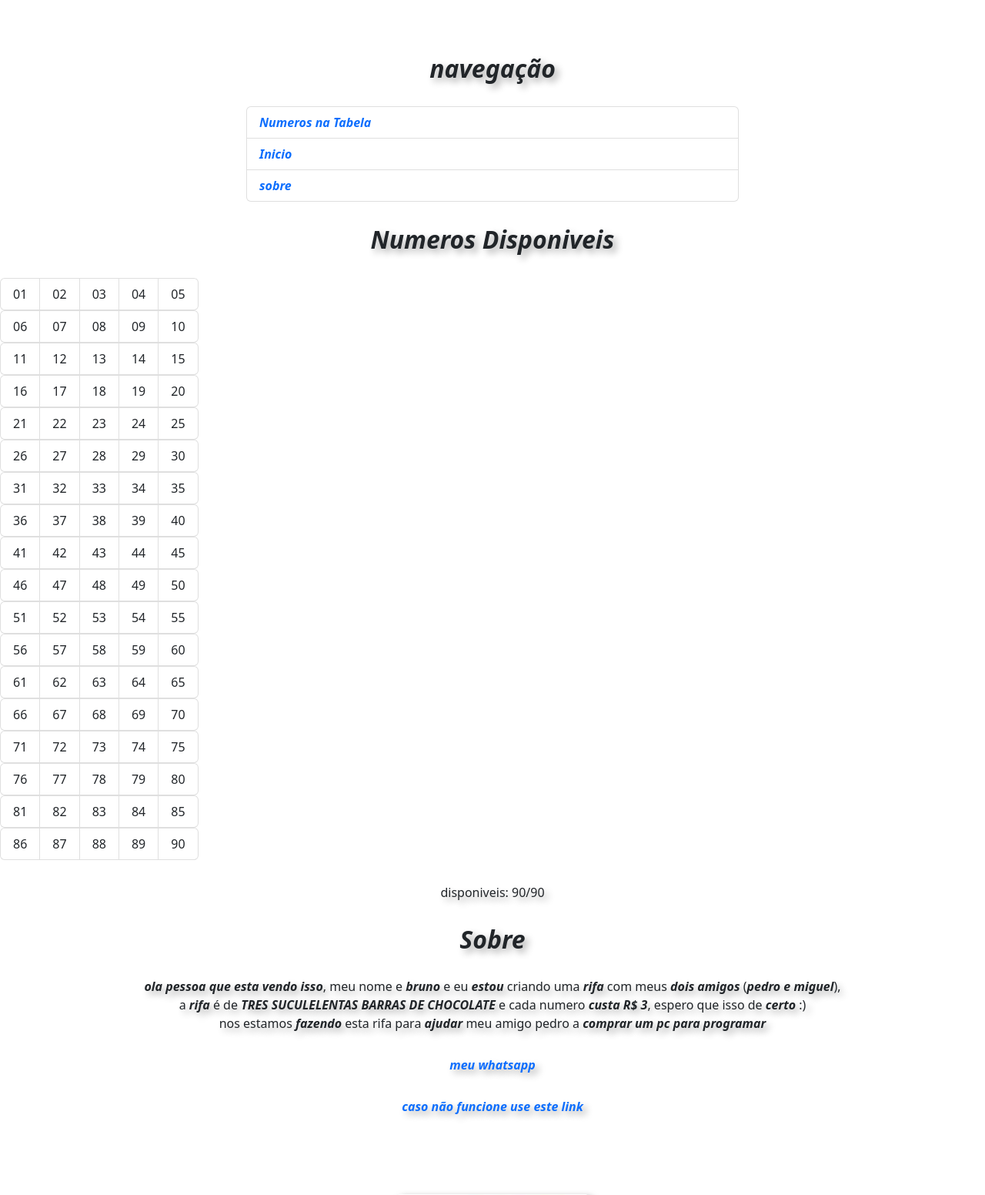
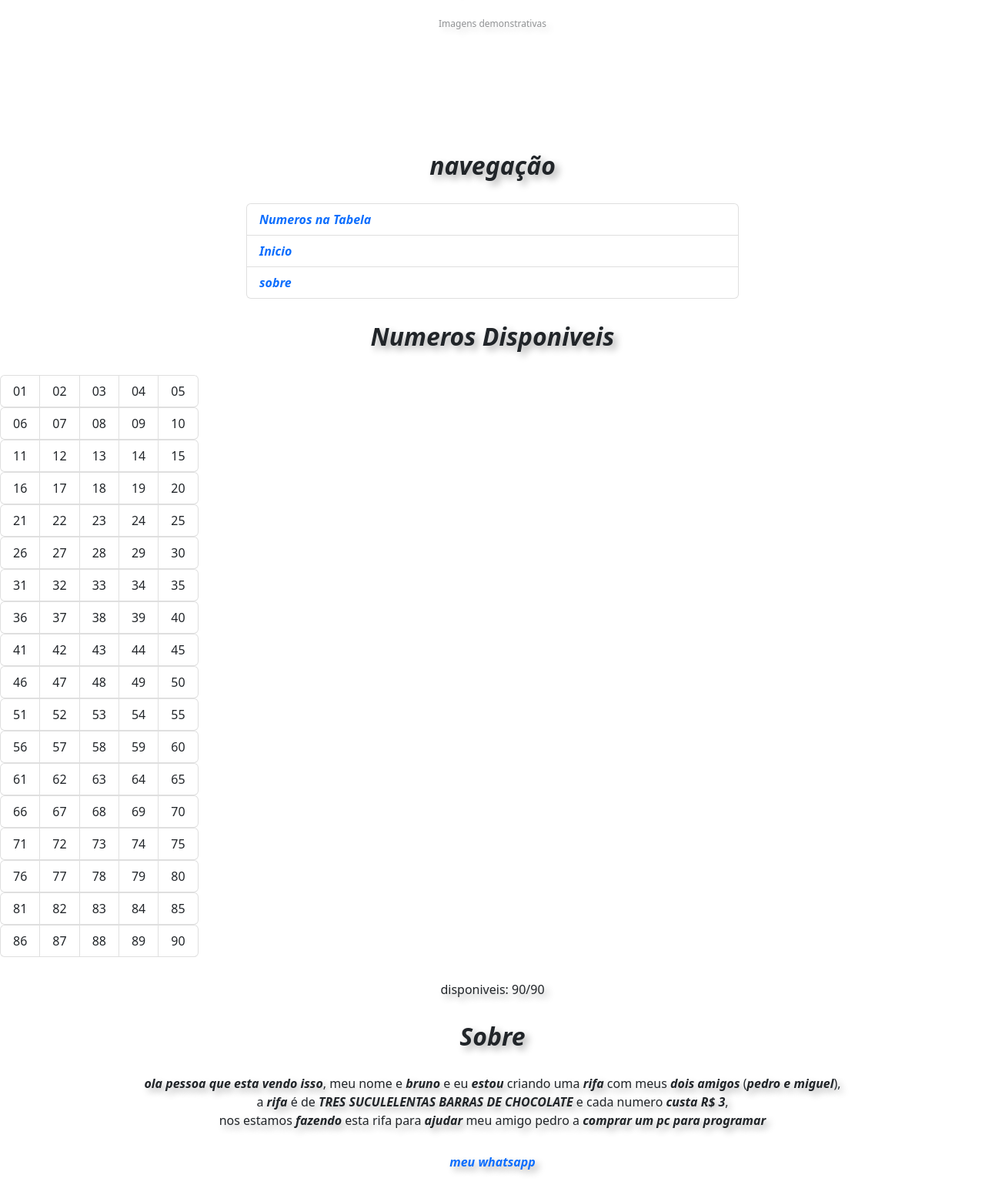
Before and after one commit to Brunin13/Brunin13.github.io, a PHP site: the page made by rifa site/index.html in a window 1280 px wide. Shown: the part 56-1608 px from the top of the page at 77% size. Run offline with PHP 8.4, Linux system fonts and the light colour scheme; some libraries are stand-ins or nearby versions.

Commit message:
Add files via upload

```diff
--- a/rifa site/index.html
+++ b/rifa site/index.html
@@ -12,8 +12,10 @@
       />
       <link rel="stylesheet" href="style.css" />
       <link rel="apple-touch-icon" href="img/favicon.png" />
+      <p id="mini">Imagens demonstrativas</p>
 
       <link rel="shortcut icon" href="img/favicon.ico" type="image/x-icon" />
+      <p id="mini">Imagens demonstrativas</p>
       <title>Rifa BMP</title>
     </li>
   </head>
@@ -195,18 +197,21 @@
     <p>disponiveis: 90/90</p>
 
     <h2 id="sobre">Sobre</h2>
-    <p><strong>ola pessoa que esta vendo isso</strong>, meu nome e  <strong>bruno</strong> e eu <strong>estou</strong> criando uma <strong>rifa</strong> com meus <em>dois amigos</em> (<strong>pedro e miguel</strong>),<br> a <strong>rifa</strong> é de <strong>TRES SUCULELENTAS BARRAS DE CHOCOLATE</strong> e cada numero <strong>custa R$ 3</strong>, espero que isso de <strong>certo</strong> :) <br> nos estamos <strong>fazendo</strong> esta rifa para <strong>ajudar</strong> meu amigo pedro a <strong>comprar um pc para programar</strong></p>
+    <p><strong>ola pessoa que esta vendo isso</strong>, meu nome e  <strong>bruno</strong> e eu <strong>estou</strong> criando uma <strong>rifa</strong> com meus <em>dois amigos</em> (<strong>pedro e miguel</strong>),<br> a <strong>rifa</strong> é de <strong>TRES SUCULELENTAS BARRAS DE CHOCOLATE</strong> e cada numero <strong>custa R$ 3</strong>, <br>nos estamos <strong>fazendo</strong> esta rifa para <strong>ajudar</strong> meu amigo pedro a <strong>comprar um pc para programar</strong></p>
     <p><a href="https://wa.me/+557588111744" target="_blank" rel="external">meu <strong>whatsapp</strong></a></p>
     <p><a href="https://api.whatsapp.com/send/?phone=%2B557588111744&text&type=phone_number&app_absent=0" target="_blank" rel="external">caso não funcione use <strong>este link</strong></a></p>
     <br><br><br>
 
       <img src="img/c3.jpg" class="d-block w-100">
+      <p id="mini">Imagens demonstrativas</p>
         <p>Consegue se imaginar <strong>devorando</strong> isso 🤤🤤🤤🤤🤤🍫.</p>
               <img src="img/c1.jpg" class="d-block w-100">
+              <p id="mini">Imagens demonstrativas</p>
 
         <p>isso pode ser seu... <em>SOMENTE SEU</em></p>
 
               <img src="img/c2.jpg" width="100%" height="400px" class="d-block w-100">
+              <p id="mini">Imagens demonstrativas</p>
 
         <p>preciso falar mais algo alem de: <strong>QUE DELICIA</strong></p>
   </body>
--- a/rifa site/style.css
+++ b/rifa site/style.css
@@ -32,3 +32,8 @@ a:hover,strong:hover,h2:hover,em:hover,u:hover {
     background-size: 100% 3px;
 
 }
+
+#mini {
+  font-size: 12px;
+  opacity: 0.5;
+}
```
